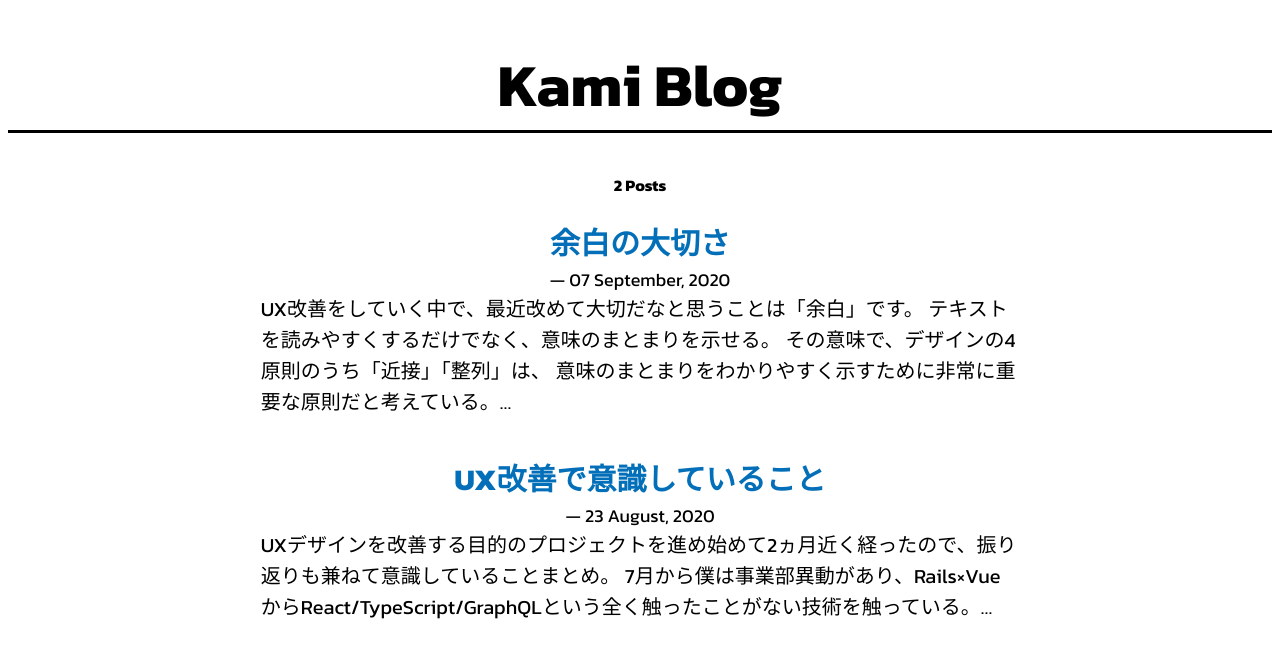
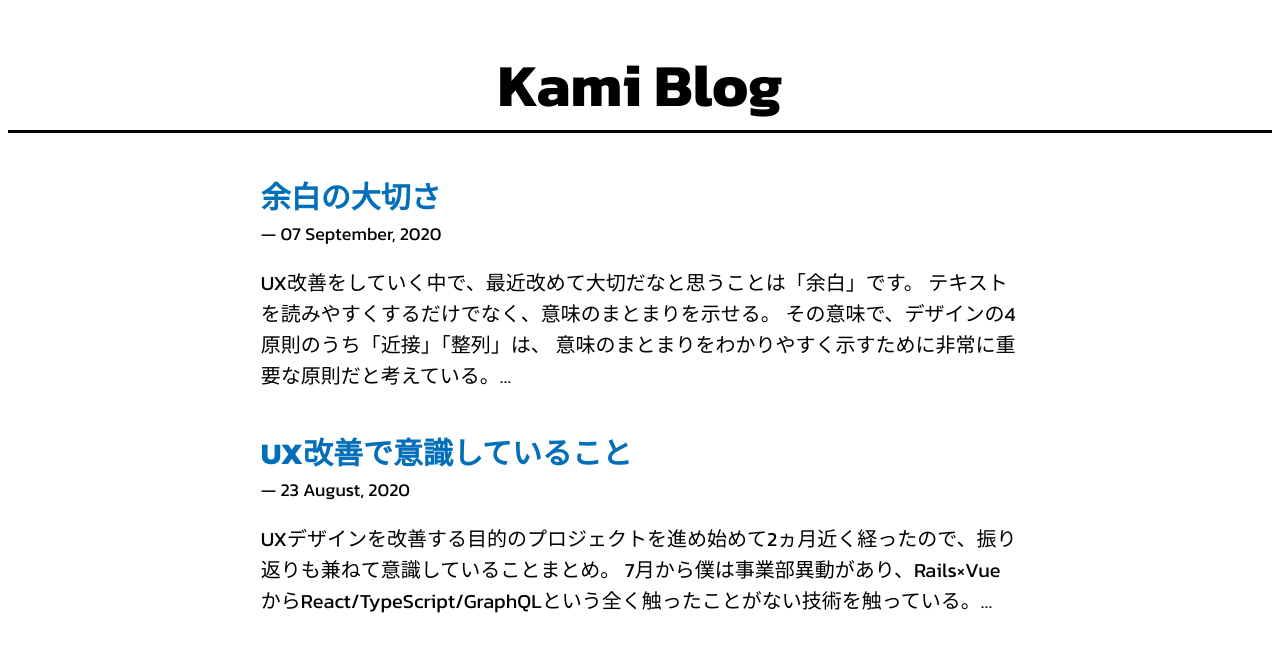
Before and after one commit to dak2/my-blog, a Gatsby site: page / in a window 1280 px wide. Built offline with nearby package versions, Linux system fonts and the light colour scheme; Gatsby itself is replaced by a stand-in of ours.

Commit message:
記事数を表示している箇所を削除

```diff
--- a/src/pages/index.tsx
+++ b/src/pages/index.tsx
@@ -7,7 +7,6 @@ export default function Index({ data } : { data: any }) {
   return (
     <Layout>
       <div>
-        <h4>{data.allMarkdownRemark.totalCount} Posts</h4>
         {data.allMarkdownRemark.edges.map(({ node } : { node: any }) => (
           <div key={node.id} className="articleContent">
             <Link
--- a/src/styles/index.scss
+++ b/src/styles/index.scss
@@ -6,13 +6,13 @@
 }
 
 .description {
-  width: 60%;
   font-size: 20px;
-  margin: 0 auto;
-  text-align: left;
 }
 
 .articleContent {
+  width: 60%;
+  margin: auto;
+  text-align: left;
   margin-bottom: 3%;
 }
 
```
